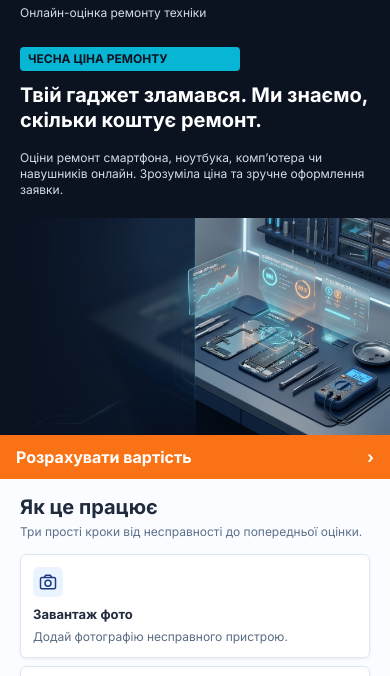
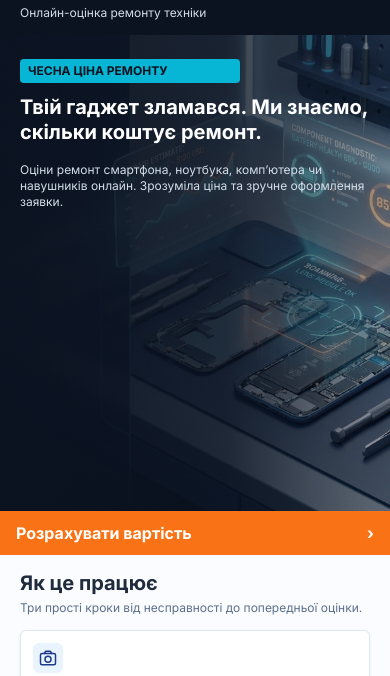
Before and after one commit to Sergiy66/FastFix, a website: page index.html in a window 390 px wide. Shown: the part 110-786 px from the top of the page. Drawn offline with nearby package versions, Linux system fonts and the light colour scheme.

Commit message:
fix: extend hero background behind content

```diff
--- a/css/style.css
+++ b/css/style.css
@@ -23,13 +23,57 @@
   font-display: swap;
 }
 .hero-image {
-  position: relative;
+  position: absolute;
+  inset: 0;
+  z-index: 0;
   background-image:
-    linear-gradient(90deg, #0b1220 0%, transparent 40%),
+    linear-gradient(90deg, #0b1220 0%, rgb(11 18 32 / 0.94) 32%, rgb(11 18 32 / 0.38) 67%, transparent 100%),
     url("../assets/images/hero_bg.png");
-  background-position: center;
+  background-position: right center;
   background-size: cover;
   background-repeat: no-repeat;
+}
+
+.hero-stage {
+  position: relative;
+  isolation: isolate;
+  overflow: hidden;
+}
+
+.hero-content {
+  position: relative;
+  z-index: 1;
+}
+
+@media (max-width: 767px) {
+  .hero-stage,
+  .hero-content {
+    min-height: 520px;
+  }
+
+  .hero-content {
+    padding-top: 12px;
+  }
+
+  .hero-image {
+    width: 100%;
+    height: 100%;
+    background-image:
+      linear-gradient(90deg, rgb(11 18 32 / 0.97) 0%, rgb(11 18 32 / 0.82) 58%, rgb(11 18 32 / 0.34) 100%),
+      url("../assets/images/hero_bg.png");
+    background-position: 62% center;
+  }
+
+  .hero-cta {
+    margin-top: auto;
+  }
+}
+
+@media (min-width: 768px) {
+  .hero-image {
+    width: 100%;
+    height: 100%;
+  }
 }
 
 [data-typed-hero] {
--- a/index.html
+++ b/index.html
@@ -115,14 +115,14 @@
 
     <main>
       <section
-        class="bg-fastfix-dark pt-[145px] text-white md:pt-[74px]"
+        class="home-hero bg-fastfix-dark pt-[145px] text-white md:pt-[74px]"
         aria-labelledby="hero-title"
       >
         <div
-          class="mx-auto flex w-full max-w-content flex-col md:h-[420px] md:w-[calc(100%-64px)] md:flex-row xl:w-[calc(100%-120px)]"
+          class="hero-stage mx-auto flex w-full max-w-content flex-col md:h-[420px] md:w-[calc(100%-64px)] md:flex-row xl:w-[calc(100%-120px)]"
         >
           <div
-            class="contents md:flex md:w-[45%] md:flex-col md:justify-center md:pr-9 xl:w-[38%]"
+            class="hero-content flex w-full flex-col md:w-[45%] md:justify-center md:pr-9 xl:w-[38%]"
           >
             <p
               data-typed-hero
@@ -144,14 +144,14 @@
               Зрозуміла ціна та зручне оформлення заявки.
             </p>
             <a
-              class="inline-flex min-h-11 items-center justify-between rounded-md bg-[#F97316] px-4 font-bold text-white transition hover:-translate-y-px hover:bg-[#EA580C] focus-visible:outline focus-visible:outline-2 focus-visible:outline-offset-2 focus-visible:outline-fastfix-cyan active:translate-y-0 active:bg-[#C2410C] disabled:pointer-events-none disabled:opacity-50 order-5 w-full rounded-none md:order-4 md:w-[253px] md:rounded-md"
+              class="hero-cta inline-flex min-h-11 items-center justify-between rounded-md bg-[#F97316] px-4 font-bold text-white transition hover:-translate-y-px hover:bg-[#EA580C] focus-visible:outline focus-visible:outline-2 focus-visible:outline-offset-2 focus-visible:outline-fastfix-cyan active:translate-y-0 active:bg-[#C2410C] disabled:pointer-events-none disabled:opacity-50 order-5 w-full rounded-none md:order-4 md:w-[253px] md:rounded-md"
               href="calculator.html"
               >Розрахувати вартість <span aria-hidden="true">›</span></a
             >
           </div>
           <div
-            class="hero-image order-4 h-[217px] w-full md:order-5 md:h-full md:w-[55%] xl:w-[62%]"
-            role="group"
+            class="hero-image"
+            role="img"
             aria-label="Діагностика та ремонт смартфона у сучасній майстерні"
           ></div>
         </div>
```
